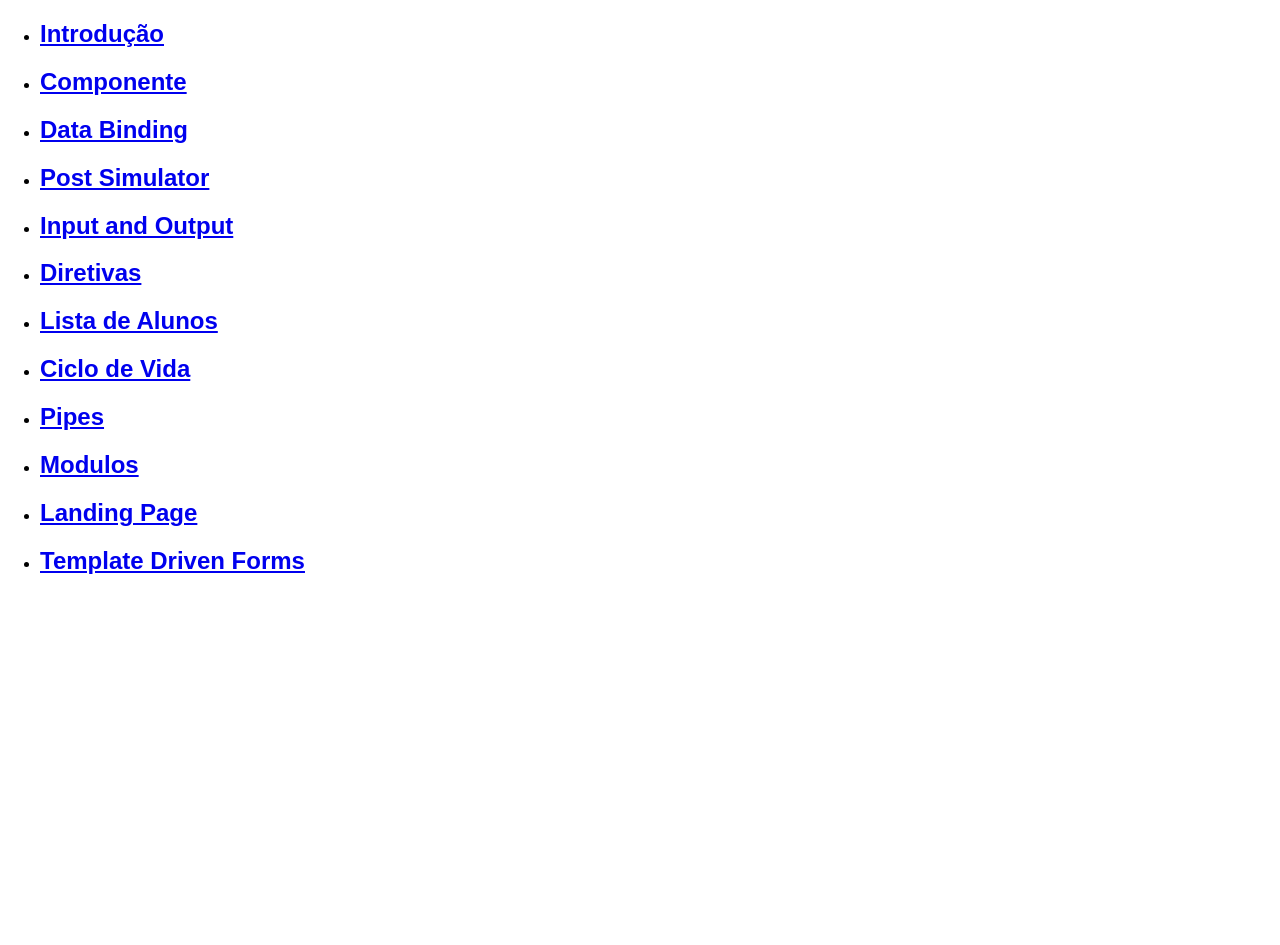
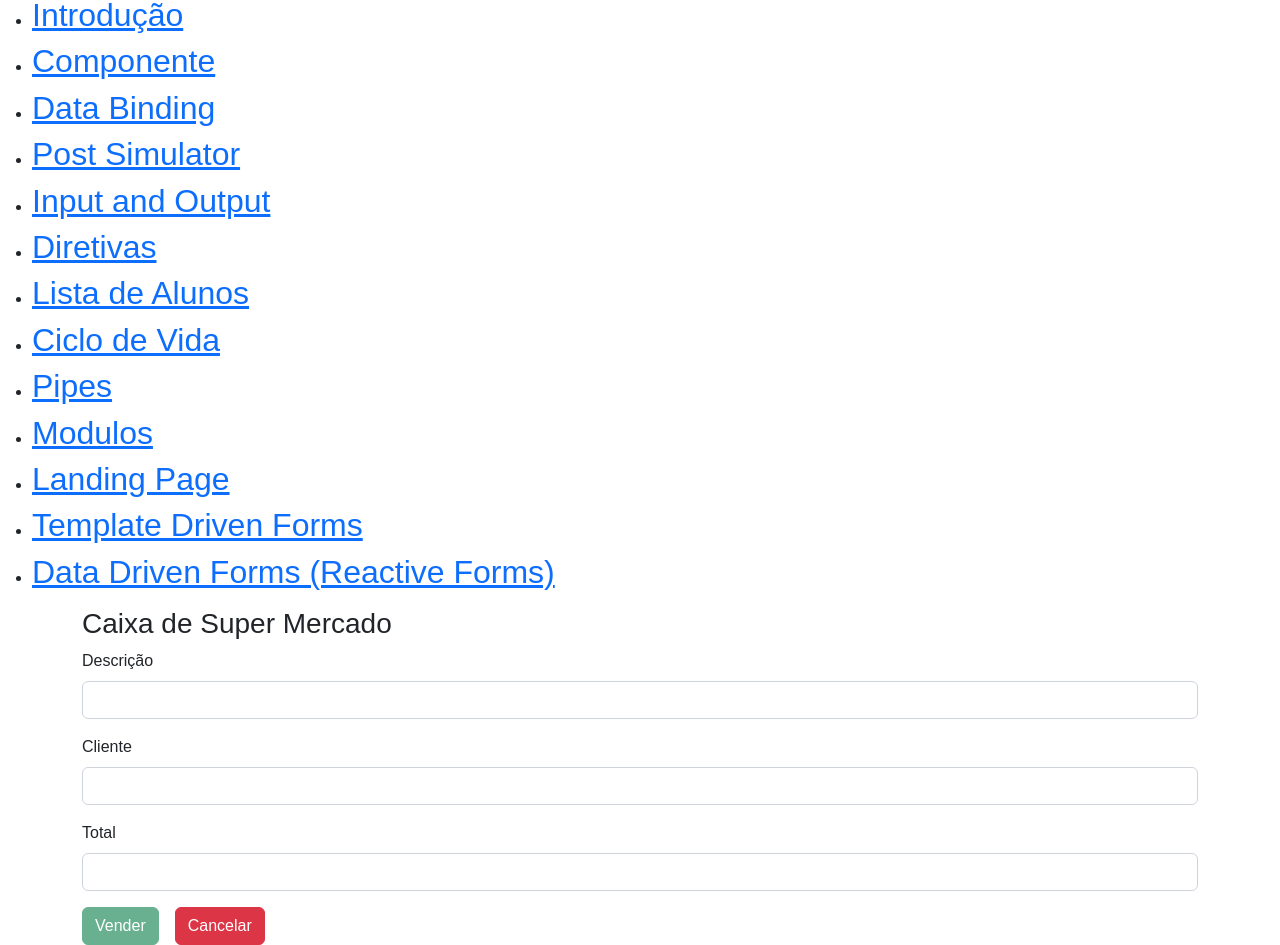
Before and after one commit to jeanbrunemello/estudando-angular, an Angular app: page /data-driven in a window 1280 px wide. Before the commit this address led to /. Shown: the part 60-1005 px from the top of the page. Before the commit the page ends 821 px from the top, so only its background shows below. Built offline with nearby package versions, Linux system fonts and the light colour scheme.

Commit message:
Aula 1-8-2022

```diff
--- a/src/app/app-routing.module.ts
+++ b/src/app/app-routing.module.ts
@@ -11,6 +11,7 @@ import { ExternoComponent } from './comunicacao-de-componentes/externo/externo.c
 import { ModuloComponent } from './modulo-teste/modulo/modulo.component';
 import { LandingPageComponent } from './modulo-teste/landing-page/landing-page.component';
 import { TemplateDrivenComponent } from './forms/template-driven/template-driven.component';
+import { DataDrivenComponent } from './forms/data-driven/data-driven.component';
 const routes: Routes = [
     {
         path: '',
@@ -63,6 +64,10 @@ const routes: Routes = [
     {
         path: 'template-driven',
         component: TemplateDrivenComponent
+    },
+    {
+        path: 'data-driven',
+        component: DataDrivenComponent
     }
 ];
 export const RoutingModule = RouterModule.forRoot(routes);
--- a/src/app/app.component.html
+++ b/src/app/app.component.html
@@ -62,6 +62,11 @@
         <h2>Template Driven Forms</h2>
     </a>
   </li>
+  <li>
+      <a href="/data-driven">
+        <h2>Data Driven Forms (Reactive Forms)</h2>
+    </a>
+  </li>
 </ul>
 
 <router-outlet>
--- /dev/null
+++ b/src/app/forms/data-driven/data-driven.component.css
@@ -0,0 +1,17 @@
+@import url(https://cdn.jsdelivr.net/npm/bootstrap@5.2.0/dist/css/bootstrap.min.css);
+
+/*input.item {
+    margin-bottom: 15px;
+}*/
+
+small.text-danger {
+    display: none;
+}
+
+.error input {
+    border: 1px solid red;
+}
+
+.error small.text-danger {
+    display: block;
+}
--- /dev/null
+++ b/src/app/forms/data-driven/data-driven.component.html
@@ -0,0 +1,23 @@
+<div class="container">
+    <h3>Caixa de Super Mercado</h3>
+    <form [formGroup]="formulario" (ngSubmit)="onSubmit()">
+        <div class="form-group mb-3" [ngClass]="aplicaCssError('descriptions')">
+            <label for="description" class="form-label">Descrição</label>
+            <input type="text" class="form-control item" id="description" formControlName="descriptions">
+            <small class="text-danger">O campo descrição deve ser preenchido.</small>
+            <!--<button type="button" class="btn btn-primary" (click)="addItem()">Adicionar novo item</button>-->
+        </div>
+        <div class="form-group mb-3" [ngClass]="aplicaCssError('client')">
+            <label for="client" class="form-label">Cliente</label>
+            <input type="text" class="form-control" id="client" formControlName="client">
+            <small class="text-danger">O campo cliente deve ser preenchido.</small>
+        </div>
+        <div class="form-group mb-3" [ngClass]="aplicaCssError('total')">
+            <label for="total" class="form-label">Total</label>
+            <input type="number" class="form-control" id="total" formControlName="total">
+            <small class="text-danger">O valor total está inválido.</small>
+        </div>
+        <button type="submit" class="btn btn-success me-3" [disabled]="formulario.invalid">Vender</button>
+        <button type="button" class="btn btn-danger" (click)="onReset()">Cancelar</button>
+    </form>
+</div>
--- /dev/null
+++ b/src/app/forms/data-driven/data-driven.component.ts
@@ -0,0 +1,53 @@
+import { Component, OnInit } from '@angular/core';
+import { FormArray, FormBuilder, FormControl, FormGroup, Validators } from '@angular/forms';
+
+@Component({
+  selector: 'app-data-driven',
+  templateUrl: './data-driven.component.html',
+  styleUrls: ['./data-driven.component.css']
+})
+export class DataDrivenComponent implements OnInit {
+
+  formulario: FormGroup;
+  //descriptions: FormArray;
+  formBuilder: FormBuilder;
+
+  constructor(formBuilder: FormBuilder) {
+    this.formBuilder = formBuilder;
+
+    this.formulario = formBuilder.group({
+      descriptions: ['', [Validators.required]],
+      client: ['', [Validators.required]],
+      total: ['', [Validators.required, Validators.min(0)]]
+    });
+
+    /*this.formulario = new FormGroup({
+      descriptions: new FormControl('', [Validators.required]),
+      client: new FormControl('', [Validators.required]),
+      total: new FormControl('', [Validators.required, Validators.min(0)])
+    });*/
+    //this.descriptions = <FormArray>this.formulario.get('descriptions');
+  }
+
+  ngOnInit(): void {
+  }
+
+  onSubmit(): void {
+    console.log(this.formulario.value);
+  }
+
+  onReset(): void {
+    this.formulario.reset();
+  }
+
+  aplicaCssError(campo: string): any {
+    return {
+      'error': (this.formulario.get(campo)?.invalid && this.formulario.get(campo)?.touched)
+    }
+  }
+
+  /*addItem(): void {
+    this.descriptions.push(new FormControl(''));
+  }*/
+
+}
```
Also changed, not shown: src/app/forms/forms.module.ts (+7 -4 lines), 1 other file (tests, documents, lock files or other folders).
